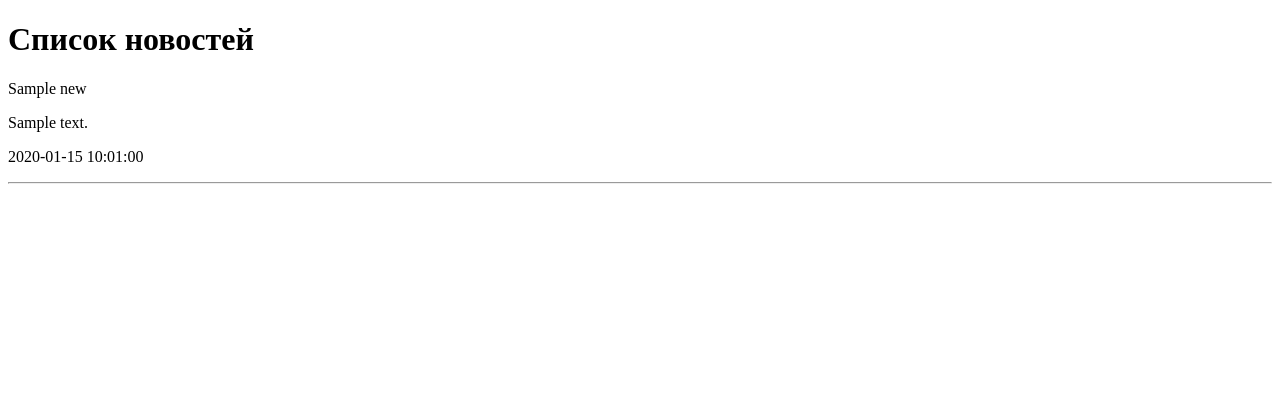
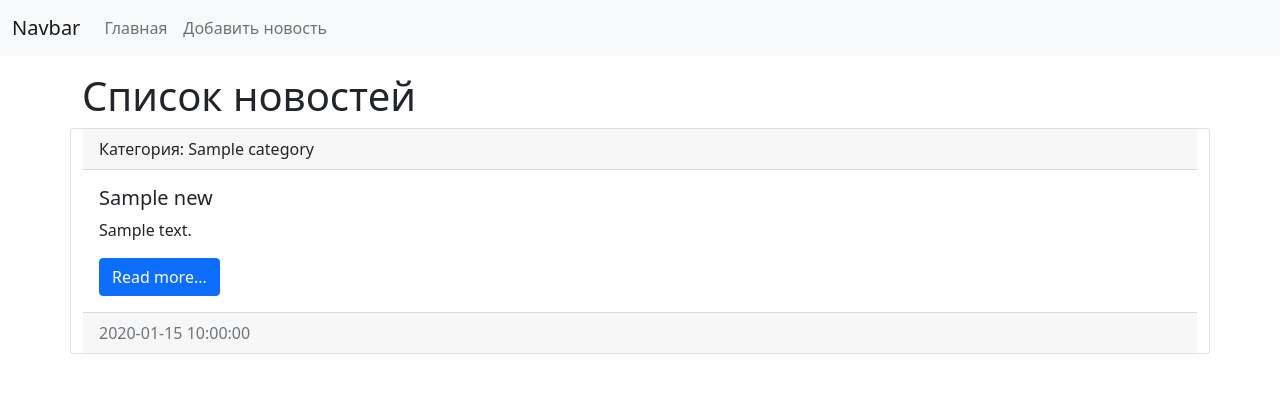
Before and after one commit to LeshaKovalevskiy/django-lessons, a Django app: page / in a window 1280 px wide. Shown: the top 393 px of the page. Run offline with Django 3.2, Linux system fonts and the light colour scheme; tables that the repository leaves empty hold one stand-in row (values such as "Sample post").

Commit message:
changed the appearance of the site

```diff
--- a/mysite/news/templates/news/index.html
+++ b/mysite/news/templates/news/index.html
@@ -1,18 +1,53 @@
-<!DOCTYPE html>
+<!doctype html>
 <html lang="en">
 <head>
-    <meta charset="UTF-8">
+    <meta charset="utf-8">
+    <meta name="viewport" content="width=device-width, initial-scale=1">
+    <link href="https://cdn.jsdelivr.net/npm/bootstrap@5.0.2/dist/css/bootstrap.min.css" rel="stylesheet"
+          integrity="sha384-EVSTQN3/azprG1Anm3QDgpJLIm9Nao0Yz1ztcQTwFspd3yD65VohhpuuCOmLASjC" crossorigin="anonymous">
     <title>{{ title }}</title>
 </head>
 <body>
-<h1>{{ title }}</h1>
-{% for item in news %}
-    <div>
-        <p>{{ item.title }} </p>
-        <p>{{ item.content }} </p>
-        <p>{{ item.created_at | date:"Y-m-d h:m:s" }} </p>
+
+<nav class="navbar navbar-expand-lg navbar-light bg-light">
+    <div class="container-fluid">
+        <a class="navbar-brand" href="/">Navbar</a>
+        <button class="navbar-toggler" type="button" data-bs-toggle="collapse" data-bs-target="#navbarSupportedContent"
+                aria-controls="navbarSupportedContent" aria-expanded="false" aria-label="Toggle navigation">
+            <span class="navbar-toggler-icon"></span>
+        </button>
+        <div class="collapse navbar-collapse" id="navbarSupportedContent">
+            <ul class="navbar-nav me-auto mb-2 mb-lg-0">
+                <li class="nav-item"><a class="nav-link" href="/">Главная</a></li>
+                <li class="nav-item"><a class="nav-link" href="/">Добавить новость</a></li>
+            </ul>
+        </div>
     </div>
-    <hr>
-{% endfor %}
+</nav>
+
+<div class="container mt-3">
+    <h1>{{ title }}</h1>
+    <div class="row">
+        {% for item in news %}
+        <div class="card mb-3">
+            <div class="card-header">
+                Категория: {{ item.category }}
+            </div>
+            <div class="card-body">
+                <h5 class="card-title">{{ item.title }}</h5>
+                <p class="card-text">{{ item.content }}</p>
+                <a href="#" class="btn btn-primary">Read more...</a>
+            </div>
+            <div class="card-footer text-muted">
+                {{ item.created_at|date:"Y-m-d H:i:s" }}
+            </div>
+        </div>
+        {% endfor %}
+    </div>
+</div>
+
+<script src="https://cdn.jsdelivr.net/npm/bootstrap@5.0.2/dist/js/bootstrap.bundle.min.js"
+        integrity="sha384-MrcW6ZMFYlzcLA8Nl+NtUVF0sA7MsXsP1UyJoMp4YLEuNSfAP+JcXn/tWtIaxVXM"
+        crossorigin="anonymous"></script>
 </body>
 </html>
```
